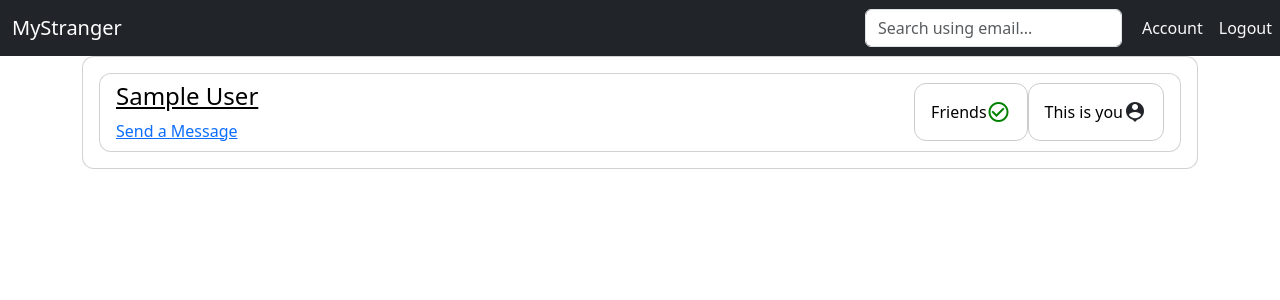
After one commit to Himmu1144/mystranger_site, a Django app: page /friend/list/1 in a window 1280 px wide. The commit adds this page. Shown: the top 300 px of the page. Run offline with Django 4.2, Linux system fonts and the light colour scheme; a user stored in the database is signed in; tables that the repository leaves empty hold one stand-in row (values such as "Sample post"); some libraries are stand-ins or nearby versions.

Commit message:
Friend system part 1 done now we gotta work on messaging part

```diff
--- a/account/templates/account/account.html
+++ b/account/templates/account/account.html
@@ -162,7 +162,7 @@
 				<!-- Friend list link -->
 				{% if is_self %}
 		  		<div class="d-flex flex-column pt-4">
-					<a href="#">
+					<a href="{% url 'friend:list' user_id=id %}">
 						<div class="d-flex flex-row align-items-center justify-content-center icon-container">
 							<span class="material-icons mr-2 friends-icon">contact_page</span><span class="friend-text">Friends ({{friends|length}})</span>
 						</div>
--- /dev/null
+++ b/friend/templates/friend/friend_list.html
@@ -0,0 +1,118 @@
+{% extends 'base.html' %}
+{% load static %}
+
+{% block body %}
+
+<style type="text/css">
+	.profile-image{
+		max-height: 100px;
+		max-width: 100px;
+	}
+	.profile-image{
+		border-radius: 12px;
+	}
+	.card{
+		border-radius: 12px;
+	}
+	.friends-text{
+		color: #000;
+		font-weight: 500;
+	}
+	.friends-text-container{
+		border: 1px solid #cccccc;
+		border-radius: 12px;
+	}
+	.friends-btn:hover {
+		background-color: #bfbfbf;
+		border-color: #bfbfbf;
+	}
+	.dropdown-toggle::after {
+		content: none;
+	}
+	.profile-link{
+		color: #000;
+	}
+	.checkmark-icon{
+		color: green;
+	}
+	.cancel-icon{
+		color: red;
+	}
+
+</style>
+
+<div class="container">
+	<div class="card p-2">
+
+		{% if friends %}
+		<div class="d-flex flex-row flex-wrap">
+		{% for friend in friends %}
+		<div class="card flex-row flex-grow-1 p-2 mx-2 my-2 align-items-center">
+			{% comment %} <a class="profile-link" href="{% url 'account:view' user_id=friend.0.pk %}">
+				<div class="card-image m-2">
+					<img class="img-fluid profile-image" src="{{friend.0.profile_image.url}}" alt="">
+				</div>
+			</a> {% endcomment %}
+
+			<div class="card-center px-2">
+				<a class="profile-link" href="{% url 'account:view' user_id=friend.0.pk %}">
+					<h4 class="card-title">{{friend.0.name|truncatechars:50}}</h4>
+				</a>
+				{% if friend.1 %}
+				<a href="#" onclick="createOrReturnPrivateChat('{{friend.0.id}}')">Send a Message</a>
+				{% endif %}
+
+			</div>
+
+			<div class="d-flex flex-row card-right flex-grow-1 justify-content-end mx-2">
+				{% if friend.1 %}
+					<div class="d-flex flex-row friends-text-container p-3">
+						<p class="friends-text m-auto">
+							Friends
+						</p>
+						<span class="material-icons checkmark-icon m-auto pl-2">
+						check_circle_outline
+						</span>
+					</div>
+				{% else %}
+					{% if friend.0 !=  request.user %}
+						<div class="d-flex flex-row friends-text-container p-3">
+							<p class="friends-text m-auto">
+								Not Friends
+							</p>
+							<span class="material-icons cancel-icon m-auto pl-2">cancel</span>
+						</div>
+					{% endif %}
+				{% endif %}
+				{% if friend.0 == request.user %}
+					<div class="d-flex flex-row friends-text-container p-3">
+						<p class="friends-text m-auto">
+							This is you
+						</p>
+						<span class="material-icons m-auto pl-2">
+						person_pin
+						</span>
+					</div>
+				{% endif %}
+			</div>
+		</div>
+		{% if forloop.counter|divisibleby:2 %}
+		</div><div class="d-flex flex-row flex-wrap">
+		{% endif %}
+
+		{% endfor %}
+
+		{% else %} <!-- If no friends -->
+		<div class="d-flex flex-row flex-grow-1 justify-content-center align-items-center p-4">
+			<p>No friends :(</p>
+		</div>
+		{% endif %}
+		</div>
+	</div>
+
+</div>
+
+{#%  include 'chat/create_or_return_private_chat.html' %#}
+
+
+{% endblock body %}
--- a/friend/urls.py
+++ b/friend/urls.py
@@ -7,12 +7,14 @@ from friend.views import(
     remove_friend,
     decline_friend_request,
     cancel_friend_request,
+    friends_list_view
 )
 
 app_name = 'friend'
 
 urlpatterns = [
     path('friend_requests/<user_id>/', friend_requests, name='friend-requests'),
+    path('list/<user_id>', friends_list_view, name='list'),
 
     path('friend_request/', send_friend_request, name='friend-request'),
     path('friend_request_accept/<friend_request_id>/', accept_friend_request, name='friend-request-accept'),
--- a/friend/views.py
+++ b/friend/views.py
@@ -5,6 +5,35 @@ from django.db.models import Q
 
 from account.models import Account
 from friend.models import FriendRequest, FriendList
+
+def friends_list_view(request, *args, **kwargs):
+	context = {}
+	user = request.user
+	if user.is_authenticated:
+		user_id = kwargs.get("user_id")
+		if user_id:
+			try:
+				this_user = Account.objects.get(pk=user_id)
+				context['this_user'] = this_user
+			except Account.DoesNotExist:
+				return HttpResponse("That user does not exist.")
+			try:
+				friend_list = FriendList.objects.get(user=this_user)
+			except FriendList.DoesNotExist:
+				return HttpResponse(f"Could not find a friends list for {this_user.name}")
+
+			# Must be friends to view a friends list
+			if user != this_user:
+					return HttpResponse("You can not view other people's friend list")
+			friends = [] # [(friend1, True), (friend2, False), ...]
+			# get the authenticated users friend list
+			# auth_user_friend_list = FriendList.objects.get(user=user)
+			for friend in friend_list.friends.all():
+				friends.append((friend, True))
+			context['friends'] = friends
+	else:
+		return HttpResponse("You must be friends to view their friends list.")
+	return render(request, "friend/friend_list.html", context)
 
 def friend_requests(request, *args, **kwargs):
 	context = {}
```
